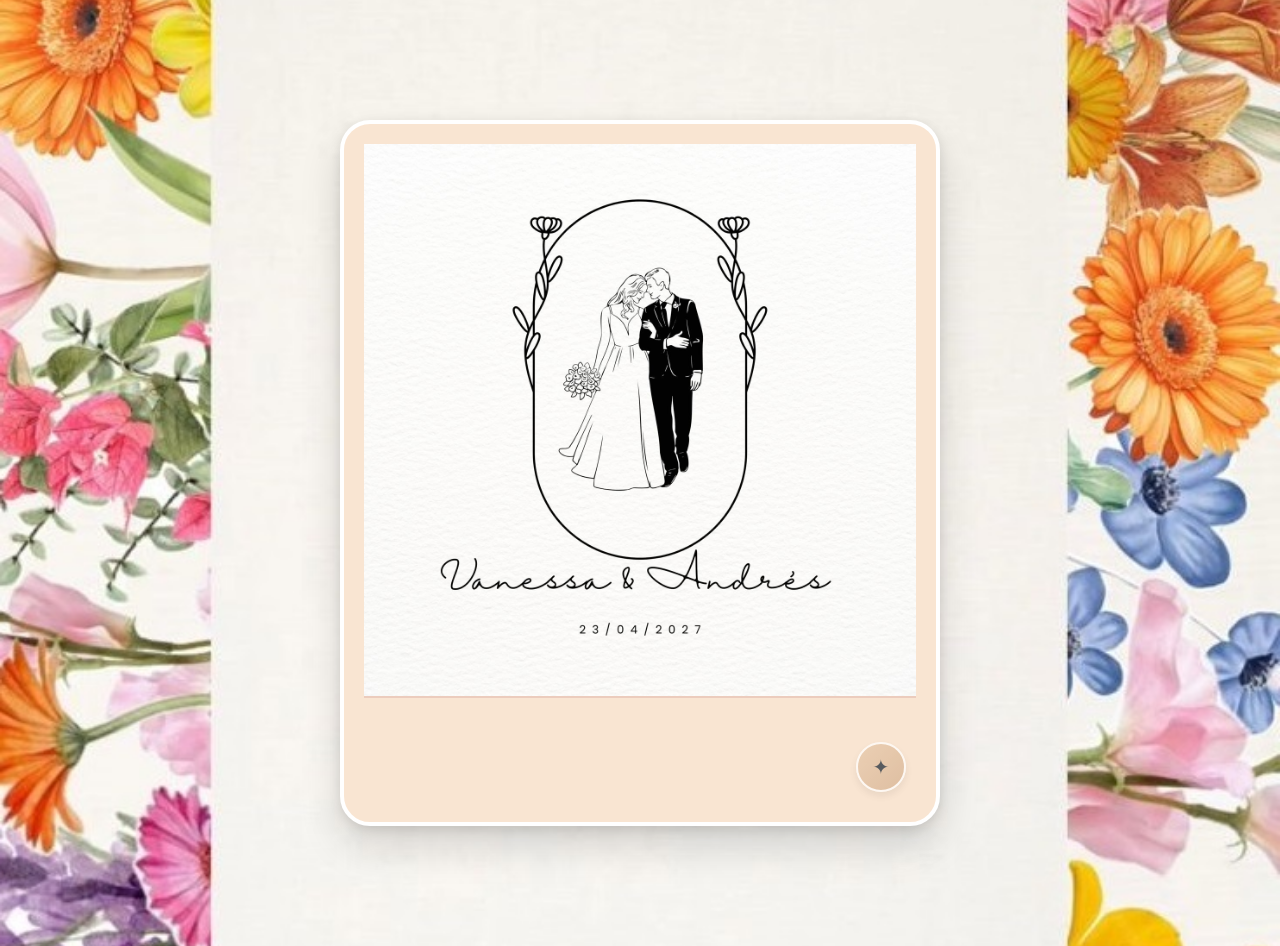
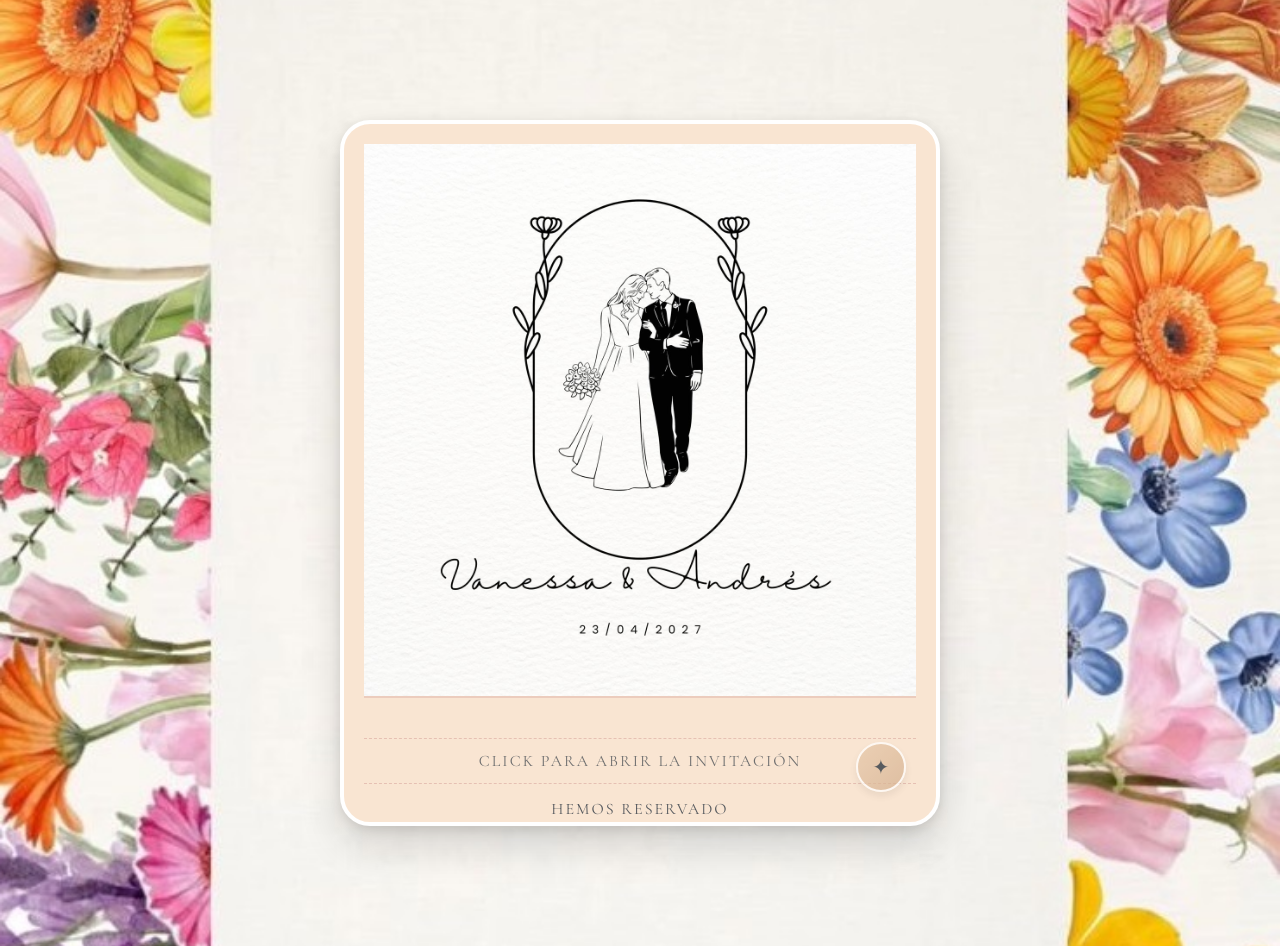
Before and after one commit to iandlocam/boda-rsvp-2027, a Next.js app: page / in a window 1280 px wide. Built offline with nearby package versions, Linux system fonts and the light colour scheme.

Commit message:
Update index.js

```diff
--- a/pages/index.js
+++ b/pages/index.js
@@ -1003,7 +1003,7 @@ export default function Home() {
       letterSpacing: "2px",
       textTransform: "uppercase",
       color: "rgba(19,32,45,0.6)",
-      margin: "300px 0 15px 0",
+      margin: "30px 0 15px 0",
       borderTop: "1px dashed rgba(184,107,107,0.3)",
       borderBottom: "1px dashed rgba(184,107,107,0.3)",
       padding: "12px 0",
```
